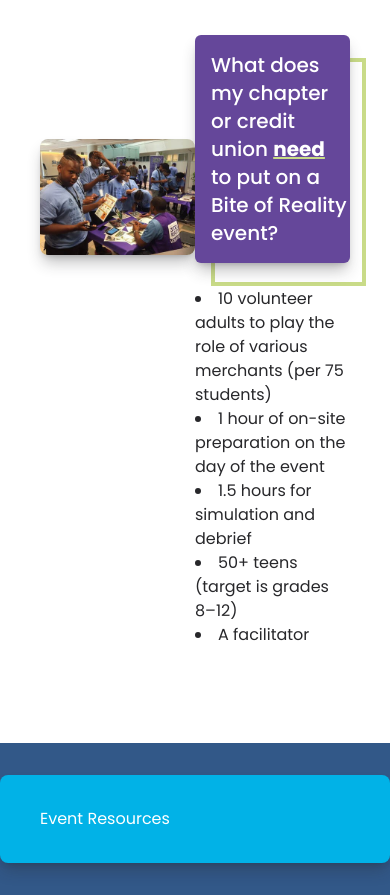
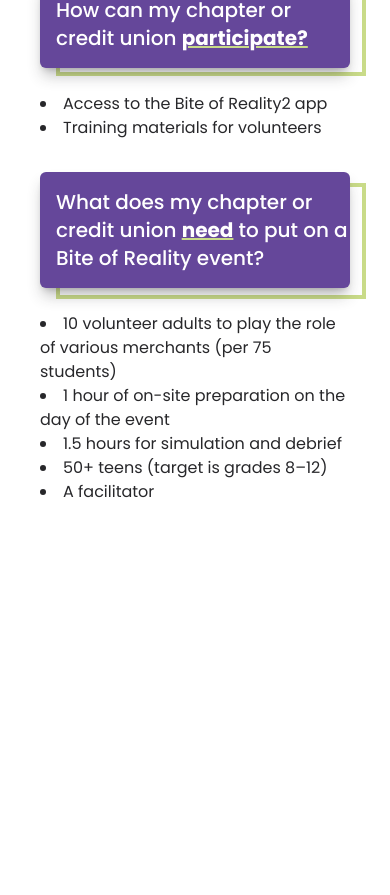
Before and after one commit to Dillonzellis/byte-reality, a Next.js app: page / in a window 390 px wide. Shown: the part 6452-7347 px from the top of the page. After the commit the page ends 7020 px from the top, so only its background shows below. Built offline with nearby package versions, Linux system fonts and the light colour scheme.

Commit message:
Chapter responsive

```diff
--- a/app/page.tsx
+++ b/app/page.tsx
@@ -17,7 +17,7 @@
       <Benefits />
       <ImgCollage />
       <Chapter />
-      <Resources />
+      {/* <Resources /> */}
     </main>
   );
 }
--- a/components/sections/Chapter.tsx
+++ b/components/sections/Chapter.tsx
@@ -6,18 +6,17 @@
 import { SectionTitle } from "@/components/ui/SectionTitle";
 import { participate, need } from "@/lib/data/benefits";
 import bite from "@/public/bite-reality.jpg";
-import { Button } from "../ui/Button";
 
 export const Chapter = () => {
   return (
     <Section sectionName="chapter">
       <Container>
-        <div className="tw-grid tw-grid-cols-2 tw-items-center">
+        <div className="tw-grid tw-items-center lg:tw-grid-cols-2 lg:tw-gap-4">
           <div>
             <Image
               src={bite}
               alt=""
-              className="tw-rounded-lg tw-object-fill tw-shadow-lg tw-shadow-zinc-800/30"
+              className="tw-mx-auto tw-mb-8 tw-rounded-lg tw-object-fill tw-shadow-lg tw-shadow-zinc-800/30 lg:tw-m-[unset]"
             />
           </div>
           <div>
```
